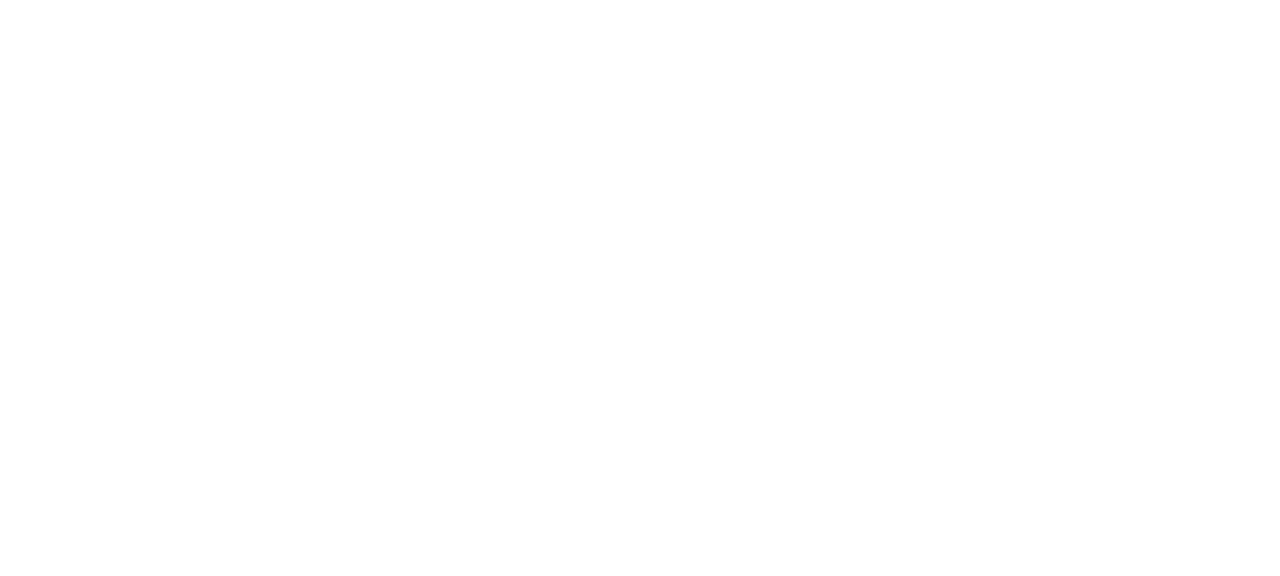
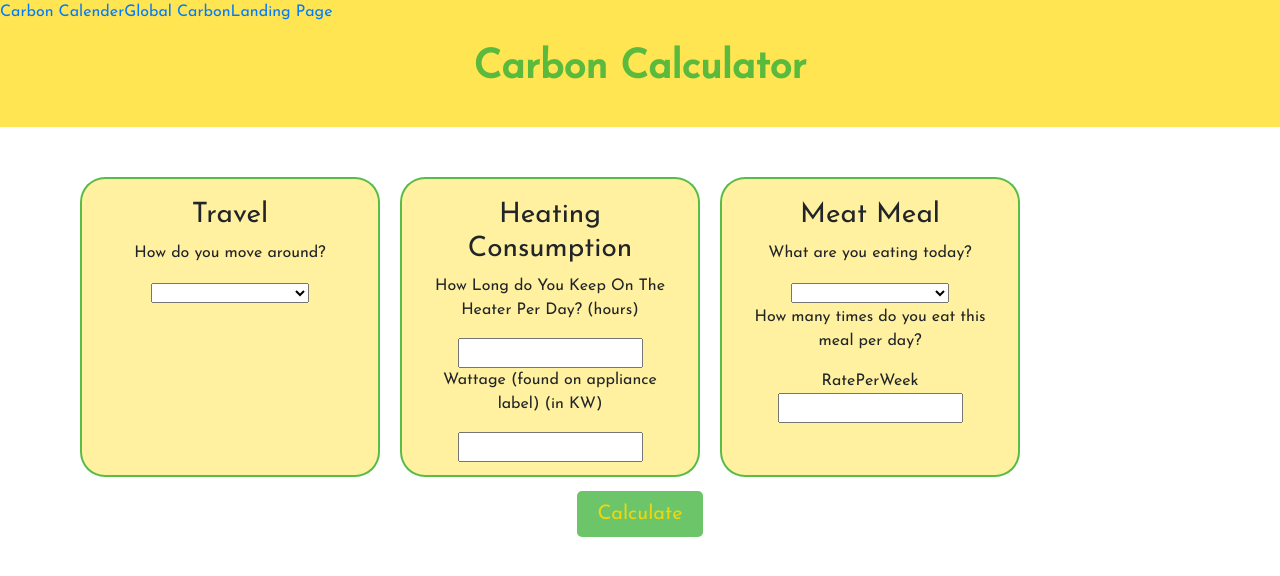
Before and after one commit to shksung/Carbon-Tracker, a React (Create React App) app: page /1 in a window 1280 px wide. Shown: the top 576 px of the page. Built offline with nearby package versions, Linux system fonts and the light colour scheme.

Commit message:
filtered edit and styling

```diff
--- a/package.json
+++ b/package.json
@@ -8,6 +8,7 @@
     "react-calendar": "^2.17.5",
     "react-chartjs-2": "^2.7.4",
     "react-dom": "^16.6.1",
+    "react-responsive-carousel": "^3.1.43",
     "react-router-dom": "^4.3.1",
     "react-scripts": "2.1.1"
   },
--- a/public/index.html
+++ b/public/index.html
@@ -9,6 +9,9 @@
       manifest.json provides metadata used when your web app is added to the
       homescreen on Android. See https://developers.google.com/web/fundamentals/web-app-manifest/
     -->
+    <link href="https://fonts.googleapis.com/css?family=Josefin+Sans" rel="stylesheet">
+    <link href="https://stackpath.bootstrapcdn.com/bootstrap/4.1.3/css/bootstrap.min.css" rel="stylesheet" integrity="sha384-MCw98/SFnGE8fJT3GXwEOngsV7Zt27NXFoaoApmYm81iuXoPkFOJwJ8ERdknLPMO" crossorigin="anonymous">
+
     <link rel="manifest" href="%PUBLIC_URL%/manifest.json">
 
     <!--
--- a/src/App.css
+++ b/src/App.css
@@ -37,3 +37,54 @@
     transform: rotate(360deg);
   }
 }
+
+*{
+  font-family: 'Josefin Sans', sans-serif;
+}
+
+.colume{
+    border-radius: 25px;
+    border: 2px solid rgba(63, 179, 59, 0.863);
+    padding: 20px;
+    width: 300px;
+    height: 300px;
+    margin: 10px;
+    background-color:rgba(255, 217, 0, 0.378)
+}
+nav{
+  background-color: rgba(255, 217, 0, 0.678);
+  width:100%
+}
+#calender{
+  margin-top: 40px
+}
+.appCC{
+  padding: 30px;
+  text-align: center;
+  color:  rgba(63, 179, 59, 0.863);
+  font-weight: bold;
+}
+.dayCC{
+  padding: 20px;
+  margin-bottom: 15px;
+  text-align: center;
+  color:  rgba(63, 179, 59, 0.863);
+  font-weight: bold;
+}
+.row{
+  padding-top: 40px;
+}
+button{
+  background-color:  rgba(63, 179, 59, 0.763);
+  border: none;
+  color:rgba(255, 217, 0, 0.878);
+  padding: 8px 20px;
+  text-align: center;
+  text-decoration: none;
+  display: inline-block;
+  font-size: 16px;
+  margin: 4px 2px;
+  cursor: pointer;
+  font-size:20px;
+  border-radius: 5px;
+}
--- a/src/App.js
+++ b/src/App.js
@@ -5,6 +5,7 @@
 import Calendar from 'react-calendar';
 import Day from './components/Day.js'
 import { Line } from 'react-chartjs-2';
+import {Carousel} from "react-responsive-carousel"
 
 
 
@@ -14,7 +15,9 @@
   state = {
     dailyConsumptionArray: [],
     numbersArray: [],
+    filteredArray: [],
     datesArray: [],
+    filteredDates: [],
     valueID: 0
   }
 
@@ -28,24 +31,81 @@
     this.setState({
       dailyConsumptionArray: this.state.dailyConsumptionArray.concat(obj),
       numbersArray: this.state.numbersArray.concat(arr),
-      datesArray: this.state.datesArray.concat(date)
+      filteredArray: this.state.numbersArray.concat(arr),
+      datesArray: this.state.datesArray.concat(date),
+      filteredDates:this.state.datesArray.concat(date)
     })
   }
+
+
+  filteredArray = (ID, number) => {
+    let index
+    for (let i = 0; i < this.state.dailyConsumptionArray.length; i++) {
+      if (this.state.dailyConsumptionArray[i].ID === ID) {
+        index = i
+      }
+    }
+    let newObject = this.state.dailyConsumptionArray.splice(index, number)
+    let newArray = []
+    let filteredDates =[]
+    for (let i = 0; i < newObject.length; i++) {
+      newArray = newArray.concat(newObject[i].total)
+      filteredDates= newArray.concat(newObject[i].ID)
+    }
+
+
+    this.setState({
+      filteredArray: newArray,
+      filteredDates: filteredDates
+    })
+  }
+
   render() {
 
 
     return (
       <div >
         <div>
+          <nav>
+            <Link to='/'>Carbon Calender</Link>
+            <Link to='/global/data'>Global Carbon</Link>
+            <Link to='/landingpage'>Landing Page</Link>
+          </nav>
+
 
         </div>
 
         <Switch>
-          <Route exact path="/" render={() => <Home datesArray= {this.state.datesArray} valueID={this.state.valueID} numbersArray={this.state.numbersArray} grabValue={this.grabValue} />} > </Route>
-          <Route path="/:day" render={() => <Day valueID={this.state.valueID} pushArray={this.pushArray} />} > </Route>
+          <Route exact path="/" render={() => <Home filteredArray={this.filteredArray} filtered={this.state.filteredArray} datesArray={this.state.datesArray} valueID={this.state.valueID} numbersArray={this.state.numbersArray} grabValue={this.grabValue} />} />
+          <Route exact path="/:day" render={() => <Day valueID={this.state.valueID} pushArray={this.pushArray} />} />
+          <Route path="/global/data" component={GlobalData} />
+          <Route path='/go/landingpage' render={() => <LandingPage />}></Route>
         </Switch>
       </div>
     );
+  }
+}
+
+class LandingPage extends Component {
+  render() {
+    return (
+      <div>
+        <Carousel autoPlay={true} infiniteLoop={true}>
+          <div>
+            <img src="AK47.jpg" />
+
+          </div>
+          <div>
+            <img src="img1.jpg" />
+
+          </div>
+          <div>
+            <img src="nintendo.jpg" />
+
+          </div>
+        </Carousel>
+      </div>
+    )
   }
 }
 
@@ -54,22 +114,37 @@
     date: new Date(),
     day: "",
     month: "",
-    value: 0
+    value: 0,
+    ID: 0,
+    number: 0
   }
 
   dateClick = (date) => {
     var day = date.getDate();
-    var monthIndex = date.getMonth();
+    var monthIndex = date.getMonth() +1;
     var year = date.getFullYear();
+
+
     this.setState({
       date: date,
       value: String(monthIndex) + "-" + String(day) + "-" + String(year)
     }, () => { this.props.grabValue(this.state.value) })
   }
+
+  dateInput = (e) => {
+    this.setState({
+      ID: e.target.value
+    })
+  }
+
+  numberInput = (e) => {
+    this.setState({
+      number: e.target.value
+    })
+  }
   render() {
-    console.log(this.props.numbersArray)
     const data = {
-      labels: this.props.datesArray,
+      labels: this.props.filteredDates,
       datasets: [
         {
           label: 'Carbon Emission',
@@ -90,7 +165,7 @@
           pointHoverBorderWidth: 2,
           pointRadius: 1,
           pointHitRadius: 10,
-          data: this.props.numbersArray
+          data: this.props.filtered
         }
       ]
     }
@@ -98,15 +173,18 @@
     return (
       <div>
         <div>
-          <h1 className= "App">Carbon Calendar</h1>
-          <div className= "App">
+          <h1 className="App">Carbon Calendar</h1>
+          <div className="App">
             <Calendar
-            className= "App"
+              className="App"
               onChange={this.dateClick}
               value={this.state.date}
 
             />
+
           </div>
+          Start   <input onChange={this.dateInput} />
+          Day Range  <input onChange={this.numberInput} />  <button onClick={()=>this.props.filteredArray(this.state.ID, this.state.number)}>Submit</button>
           <Link to={"/" + String(this.state.value)}><div className="App"><button>Go</button></div></Link>
           <div>
             <div>
@@ -129,4 +207,28 @@
 
 
 
+class GlobalData extends Component {
+  render() {
+    return (
+      <div className="App">
+        <h2>Total World Energy Consumption, projection to 2050</h2>
+        <p>*Click on map to see the detailed data*</p>
+        <iframe id="eia_widget" width='70%' height='500' title='a' src="//www.eia.gov/opendata/embed/iframe.php?series_id=IEO.2017.HIGHMACRO.CNSM_PE_WOR_QBTU.A" load="iframe_load"></iframe>
+        <h2>Total Energy Consumption, by state</h2>
+        <p>*Click on map to select the state for comparison*</p>
+        <iframe id="eia_widget" width='70%' height='500' title='b' src="//www.eia.gov/opendata/embed/iframe.php?geoset_id=SEDS.TETCB.A&map=us_merc_en&regions=USA-CA&relation_mode=line" ></iframe>
+        <h2>CO2 Emissions by type of fuels</h2>
+        <p>*Click on map to select the state for comparison*</p>
+        <iframe id="eia_widget" width='70%' height='500' title='c' src="//www.eia.gov/opendata/embed/iframe.php?geoset_id=EMISS.CO2-TOTV-TT-TO.A&map=us_merc_en&regions=USA-CA&relation_mode=line" ></iframe>
+        <iframe id="eia_widget" width='70%' height='500' title='d' src="//www.eia.gov/opendata/embed/iframe.php?geoset_id=EMISS.CO2-TOTV-RC-TO.A&map=us_merc_en&regions=USA-CA&relation_mode=line" ></iframe>
+        <iframe id="eia_widget" width='70%' height='500' title='e' src="//www.eia.gov/opendata/embed/iframe.php?geoset_id=EMISS.CO2-TOTV-TC-TO.A&map=us_merc_en&regions=USA-CA&relation_mode=line" ></iframe>
+
+      </div>
+    );
+  }
+}
+
+
+
+
 export default App;
--- a/src/components/Day.js
+++ b/src/components/Day.js
@@ -12,10 +12,6 @@
         food: '',
         foodNumber: 0
     }
-
-
-    //weeksInYear = 52
-    //carbonPerGallon = 0.4
 
 
     updateState = (e) => {
@@ -116,14 +112,16 @@
 
 
         return (
-            <div className= "App">
-                <h1>Carbon Calculator</h1>
-                <div className='container'>
-                    <div className='col'>
-                        <div className='row'>
-                            <h2>Travel</h2>
+            <div className="App">
+            <nav>
+              <h1 className='dayCC'>Carbon Calculator</h1>
+              </nav>
+              <div className="container">
+                  <div className="row">
+                      <div className="colume">
+                          <h3>Travel </h3>
                           <p>How do you move around?</p>
-                            <select ref={self => this.moveAroundSelect = self} name='travelMode' onChange={this.updateState}>
+                          <select name='travelMode' onChange={this.updateState}>
                               <option></option>
                               <option value='drive'>Drive</option>
                               <option value='publicbus'>Public Bus</option>
@@ -131,16 +129,21 @@
                               <option value='bike'>Bike</option>
                               <option value='none'>None of the above</option>
                           </select>
+                          {output}
+                      </div>
 
-                            <div>{output}</div>
-                            <div>
-                                <h2>Heating Consumption</h2>
-                                <div>How Long do You Keep On The Heater Per Day? (hours)  <input onChange={this.time} /> </div>
-                                <div>Wattage (found on appliance label) (in KW)  <input onChange={this.watt} /> </div>
+                      <div className="colume">
+                          <h3>Heating Consumption</h3>
+                          <p>How Long do You Keep On The Heater Per Day? (hours)</p>
+                          <input onChange={this.time} />
+                          <p>Wattage (found on appliance label) (in KW)</p>
+                          <input onChange={this.watt} />
                       </div>
-                            <div className='row'>
+
+                      <div className="colume">
+                          <h3>Meat Meal</h3>
                           <p>What are you eating today? </p>
-                                <select onChange= {this.updateState} name= "food" >
+                          <select onChange={this.updateState} name="food" >
                               <option value=""> </option>
                               <option value='humbergur'>Humburger</option>
                               <option value='bacon'>Bacon</option>
@@ -151,14 +154,14 @@
                           <p>How many times do you eat this meal per day?</p>
                           RatePerWeek<input name="foodNumber" type='text' onChange={this.updateState} />
                       </div>
-                            <button onClick={this.updateResult }>Calculate</button>
-                            {total}
                   </div>
               </div>
-                </div>
+              <div><button onClick={this.updateResult}>Calculate</button></div>
+              {total}
           </div>
         )
     }
 }
 
+
 export default Day;
```
Also changed, not shown: 1 other file (tests, documents, lock files or other folders). Lines whose indentation alone changed are shown as unchanged.
